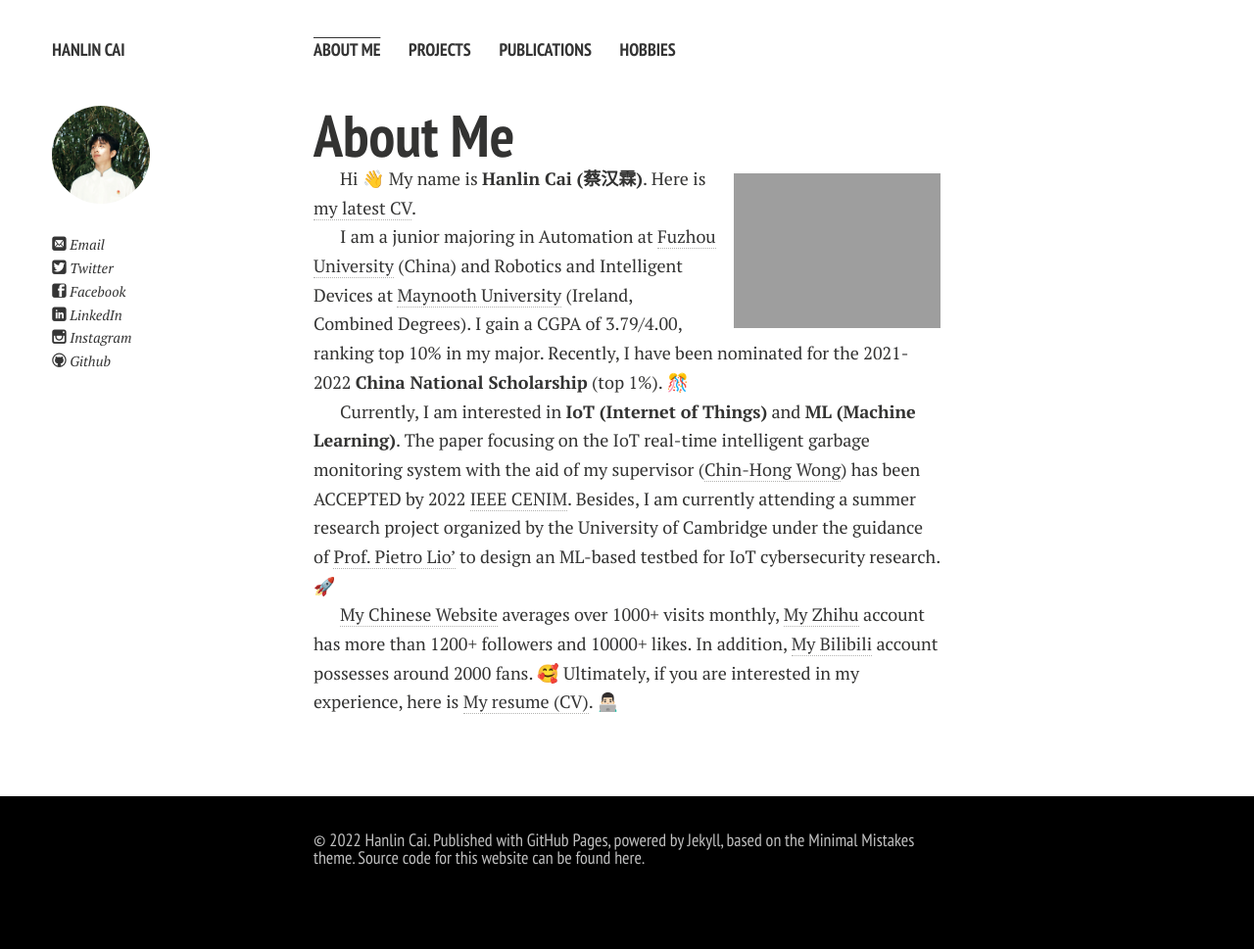
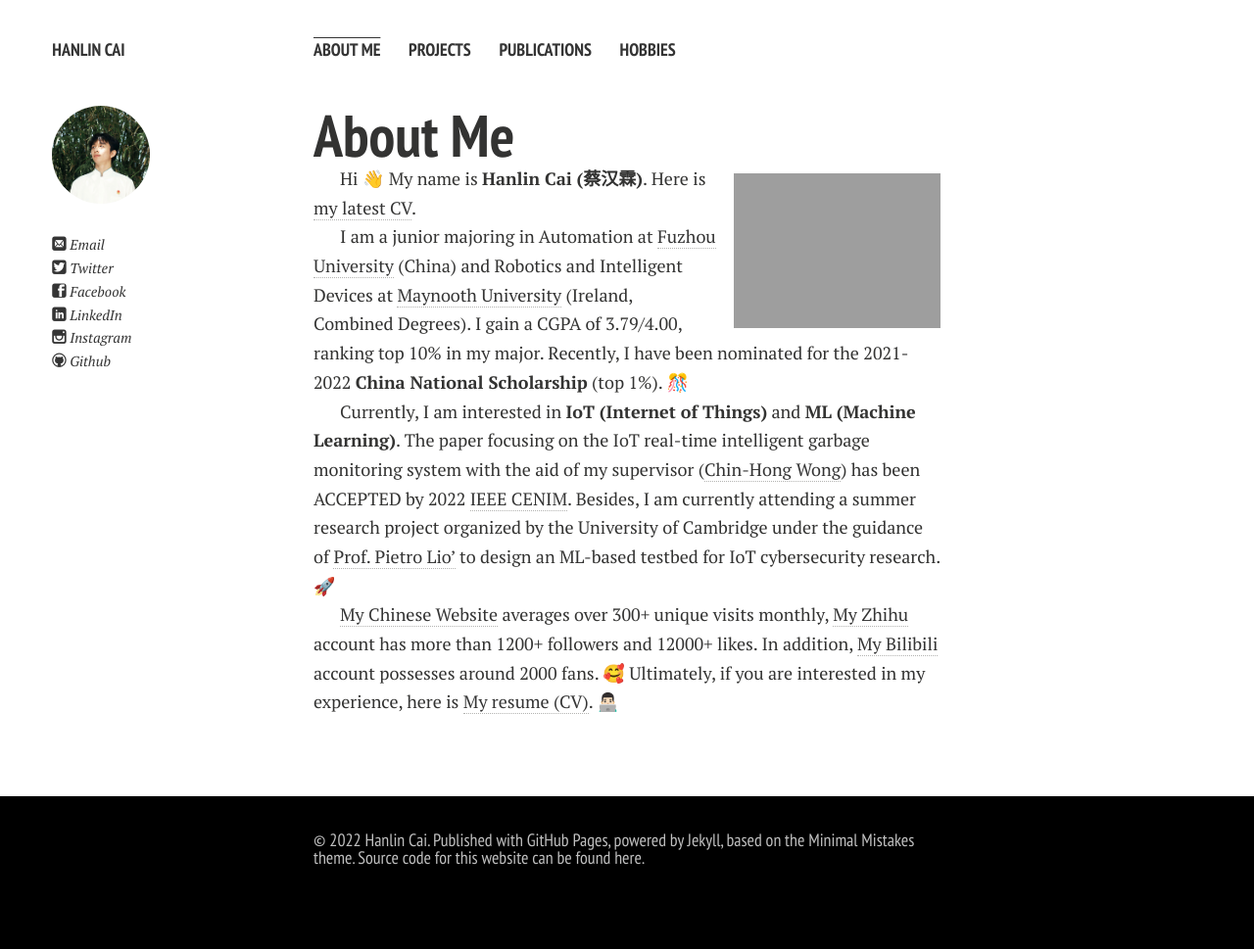
Before and after one commit to GuangLun2000/GuangLun2000.github.io, a Jekyll site: the page built from index.md, in a window 1280 px wide. Shown: the whole page at 98% size. Built offline with Jekyll 4.4.1, drawn with Linux system fonts in a browser that asks for light colours; nearby versions of some CDN libraries; a style sheet for code colours, icons or effects is not loaded; our own code applies the rules of GitHub Pages for plain Markdown files.

Commit message:
Update index.md

```diff
--- a/index.md
+++ b/index.md
@@ -12,7 +12,7 @@
 
 Currently, I am interested in **IoT (Internet of Things)** and **ML (Machine Learning)**. The paper focusing on the IoT real-time intelligent garbage monitoring system with the aid of my supervisor ([Chin-Hong Wong]) has been ACCEPTED by 2022  [IEEE CENIM]. Besides, I am currently attending a summer research project organized by the University of Cambridge under the guidance of [Prof. Pietro Lio'] to design an ML-based testbed for IoT cybersecurity research. 🚀
 
-[My Chinese Website] averages over 1000+ visits monthly, [My Zhihu] account has more than 1200+ followers and 10000+ likes. In addition, [My Bilibili] account possesses around 2000 fans. 🥰 Ultimately, if you are interested in my experience, here is [My resume (CV)]. 👨🏻‍💻
+[My Chinese Website] averages over 300+ unique visits monthly, [My Zhihu] account has more than 1200+ followers and 12000+ likes. In addition, [My Bilibili] account possesses around 2000 fans. 🥰 Ultimately, if you are interested in my experience, here is [My resume (CV)]. 👨🏻‍💻
 
 
 
```
